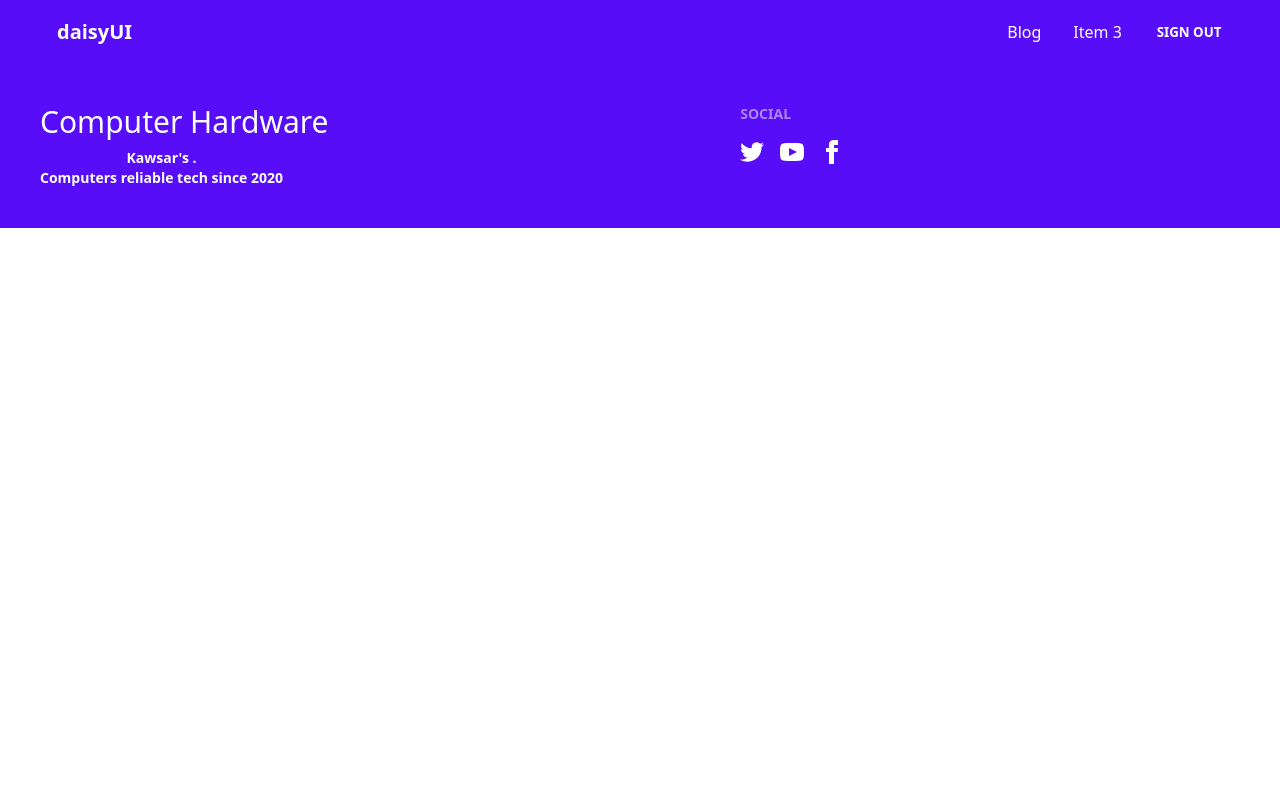
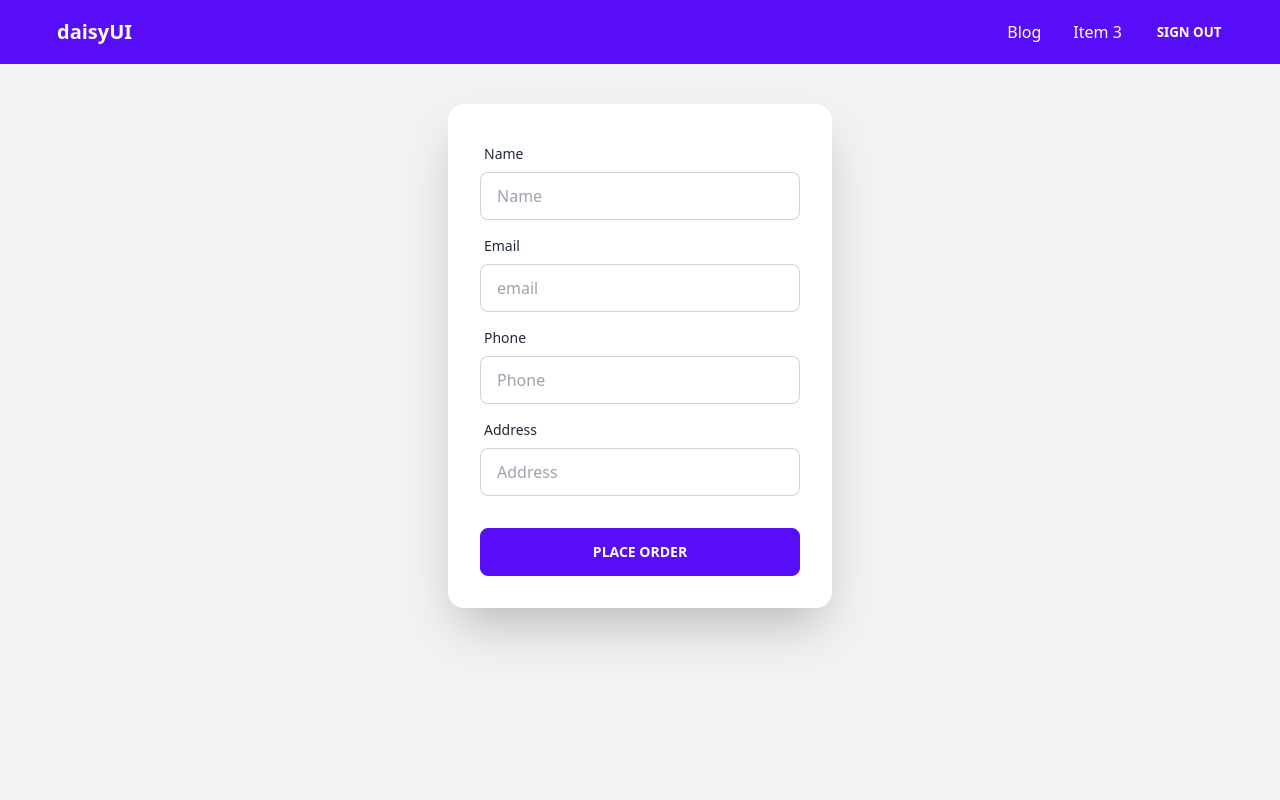
Before and after one commit to developer-kawsar1/menufacture-client, a React (Create React App) app: page /purchase/1 in a window 1280 px wide. Shown: the top 800 px of the page. Built offline with nearby package versions, Linux system fonts and the light colour scheme; no server answers; sample sign-in values are in the browser's storage.

Commit message:
added purchase page

```diff
--- a/src/App.js
+++ b/src/App.js
@@ -7,6 +7,8 @@ import { Route, Routes } from "react-router-dom";
 import Login from "./components/Login/Login";
 import Registration from "./components/Registration/Registration";
 import Blogs from "./components/Blogs/Blogs";
+import RequireAuth from "./components/RequireAuth/RequireAuth";
+import Purchase from "./components/Purchase/Purchase";
 
 function App() {
   return (
@@ -14,6 +16,15 @@ function App() {
       <Header />
 
       <Routes>
+
+      <Route
+            path="/purchase/:id"
+            element={
+              <RequireAuth>
+             <Purchase/>
+              </RequireAuth>
+            }
+          ></Route>
         <Route path="/" element={<Home />} />
         <Route path="/login" element={<Login />} />
         <Route path="/blog" element={<Blogs />} />
--- a/src/components/Home/Product.js
+++ b/src/components/Home/Product.js
@@ -1,7 +1,10 @@
 import React from 'react';
+import { useNavigate } from 'react-router-dom';
 
 const Product = ({product}) => {
-    const {name,price,description,picture,quantity}=product
+  const navigate=useNavigate()
+
+    const {_id,name,price,description,picture,avilable,minimumOrder}=product
     return (
         <div class="card bg-base-100 shadow-xl border">
         <figure class="px-4 pt-10">
@@ -10,11 +13,11 @@ const Product = ({product}) => {
         <div class="card-body items-center text-center">
           <h2 class="card-title">{name}</h2>
           <p>{description}</p>
-          <p>minimum order quantity : <span class="text-primary font-bold">{quantity}</span></p>
-          <p>available quantity :<span class="font-bold text-primary">{quantity}</span></p>
+          <p>minimum order quantity : <span class="text-primary font-bold">{minimumOrder}</span></p>
+          <p>available quantity :<span class="font-bold text-primary">{avilable}</span></p>
           <p class="text-5xl text-red-700"> {price}<span>$</span></p>
           <div class="card-actions">
-            <button class="btn btn-primary">Buy Now</button>
+            <button class="btn btn-primary" onClick={()=>navigate('./purchase/'+_id)}>Buy Now</button>
           </div>
         </div>
       </div>
--- /dev/null
+++ b/src/components/Loader/Loader.js
@@ -0,0 +1,14 @@
+import React from 'react';
+
+const Loader = () => {
+    return (
+        <div className='flex items-center justify-center min-h-screen'>
+            <svg role="status" class="w-16 h-16 mr-2 text-gray-200 animate-spin dark:text-gray-600 fill-blue-600" viewBox="0 0 100 101" fill="none" xmlns="http://www.w3.org/2000/svg">
+    <path d="M100 50.5908C100 78.2051 77.6142 100.591 50 100.591C22.3858 100.591 0 78.2051 0 50.5908C0 22.9766 22.3858 0.59082 50 0.59082C77.6142 0.59082 100 22.9766 100 50.5908ZM9.08144 50.5908C9.08144 73.1895 27.4013 91.5094 50 91.5094C72.5987 91.5094 90.9186 73.1895 90.9186 50.5908C90.9186 27.9921 72.5987 9.67226 50 9.67226C27.4013 9.67226 9.08144 27.9921 9.08144 50.5908Z" fill="currentColor"/>
+    <path d="M93.9676 39.0409C96.393 38.4038 97.8624 35.9116 97.0079 33.5539C95.2932 28.8227 92.871 24.3692 89.8167 20.348C85.8452 15.1192 80.8826 10.7238 75.2124 7.41289C69.5422 4.10194 63.2754 1.94025 56.7698 1.05124C51.7666 0.367541 46.6976 0.446843 41.7345 1.27873C39.2613 1.69328 37.813 4.19778 38.4501 6.62326C39.0873 9.04874 41.5694 10.4717 44.0505 10.1071C47.8511 9.54855 51.7191 9.52689 55.5402 10.0491C60.8642 10.7766 65.9928 12.5457 70.6331 15.2552C75.2735 17.9648 79.3347 21.5619 82.5849 25.841C84.9175 28.9121 86.7997 32.2913 88.1811 35.8758C89.083 38.2158 91.5421 39.6781 93.9676 39.0409Z" fill="currentFill"/>
+</svg>
+        </div>
+    );
+};
+
+export default Loader;
--- a/src/components/Login/Login.js
+++ b/src/components/Login/Login.js
@@ -2,6 +2,7 @@ import React from 'react';
 import { Link, useLocation, useNavigate } from 'react-router-dom';
 import { useSignInWithEmailAndPassword, useSignInWithGoogle } from 'react-firebase-hooks/auth';
 import auth from '../../firebase.init';
+import Loader from '../Loader/Loader';
 
 const Login = () => {
     const [signInWithGoogle, user, loading, error] = useSignInWithGoogle(auth);
@@ -31,7 +32,7 @@ const [
         navigate(from,{replace:true})
     }
     if (loading ) {
-        return <p> Loading ... </p>;
+        return <Loader/>
       }
     return (
         <div className="px-0   bg-base-200 px-5 sm:px-48 py-8 ">
--- /dev/null
+++ b/src/components/Purchase/Purchase.js
@@ -0,0 +1,55 @@
+import React from 'react';
+
+const Purchase = () => {
+    return (
+        <div>
+        <div class="px-8 pt-10 min-h-screen bg-base-200">
+  <div class="flex justify-center">
+
+    <div class="card  w-full max-w-sm shadow-2xl bg-base-100 bg-white">
+      <div class="card-body flex  items-center justify-center">
+
+        <div class="form-control w-full">
+          <label class="label">
+            <span class="label-text">Name</span>
+          </label>
+          <input type="text" placeholder="Name" class="input input-bordered" />
+
+        </div>
+
+        <div class="form-control w-full">
+          <label class="label">
+            <span class="label-text">Email</span>
+          </label>
+          <input type="text" placeholder="email" class="input input-bordered" />
+        </div>
+
+        <div class="form-control w-full">
+          <label class="label">
+            <span class="label-text">Phone</span>
+          </label>
+          <input type="text" placeholder="Phone" class="input input-bordered" />
+
+        </div>
+
+        <div class="form-control w-full">
+          <label class="label">
+            <span class="label-text">Address</span>
+          </label>
+          <input type="text" placeholder="Address" class="input input-bordered" />
+
+        </div>
+
+        <div class="form-control mt-6 w-full">
+          <button class="btn btn-primary">Place Order</button>
+        </div>
+      </div>
+    </div>
+  </div>
+</div>
+
+        </div>
+    );
+};
+
+export default Purchase;
--- a/src/components/Registration/Registration.js
+++ b/src/components/Registration/Registration.js
@@ -2,6 +2,7 @@ import React from 'react';
 import { useCreateUserWithEmailAndPassword } from 'react-firebase-hooks/auth';
 import { Link, useLocation, useNavigate } from 'react-router-dom';
 import auth from '../../firebase.init';
+import Loader from '../Loader/Loader';
 
 const Registration = () => {
     const navigate=useNavigate()
@@ -15,7 +16,7 @@ const Registration = () => {
       ] = useCreateUserWithEmailAndPassword(auth,{sendEmailVerification: true});
 
       if(loading){
-        return <p>Loading</p>
+        return <Loader/>
     }
     if(error){
         console.log(error.message);
--- /dev/null
+++ b/src/components/RequireAuth/RequireAuth.js
@@ -0,0 +1,26 @@
+import auth from "../../firebase.init"
+import {useAuthState} from 'react-firebase-hooks/auth'
+import { Navigate, useLocation } from "react-router-dom";
+import Loader from "../Loader/Loader";
+// import Loader from "../Loader/Loader";
+const RequireAuth=({children})=>{
+const [user,loading]=useAuthState(auth)
+   const location=useLocation()
+//    if(loading){
+//     return<Loader />
+// }
+
+// console.log(!user[0]);
+   if(loading){
+       return <Loader/>
+   }
+   if(!user){
+
+    return <Navigate to="/login" state={{ from: location }} replace />;
+
+
+}else{
+    return children
+}
+}
+export default RequireAuth
```
